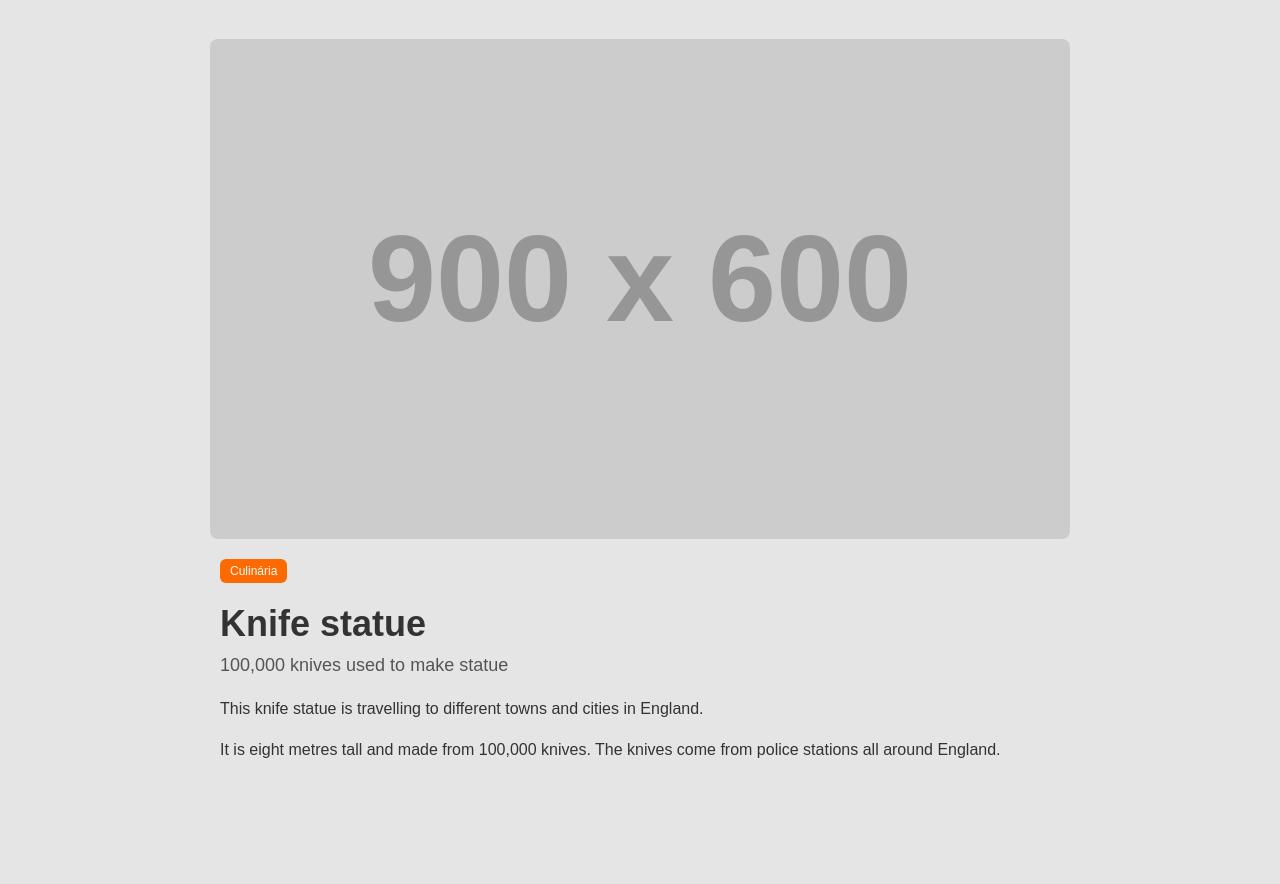
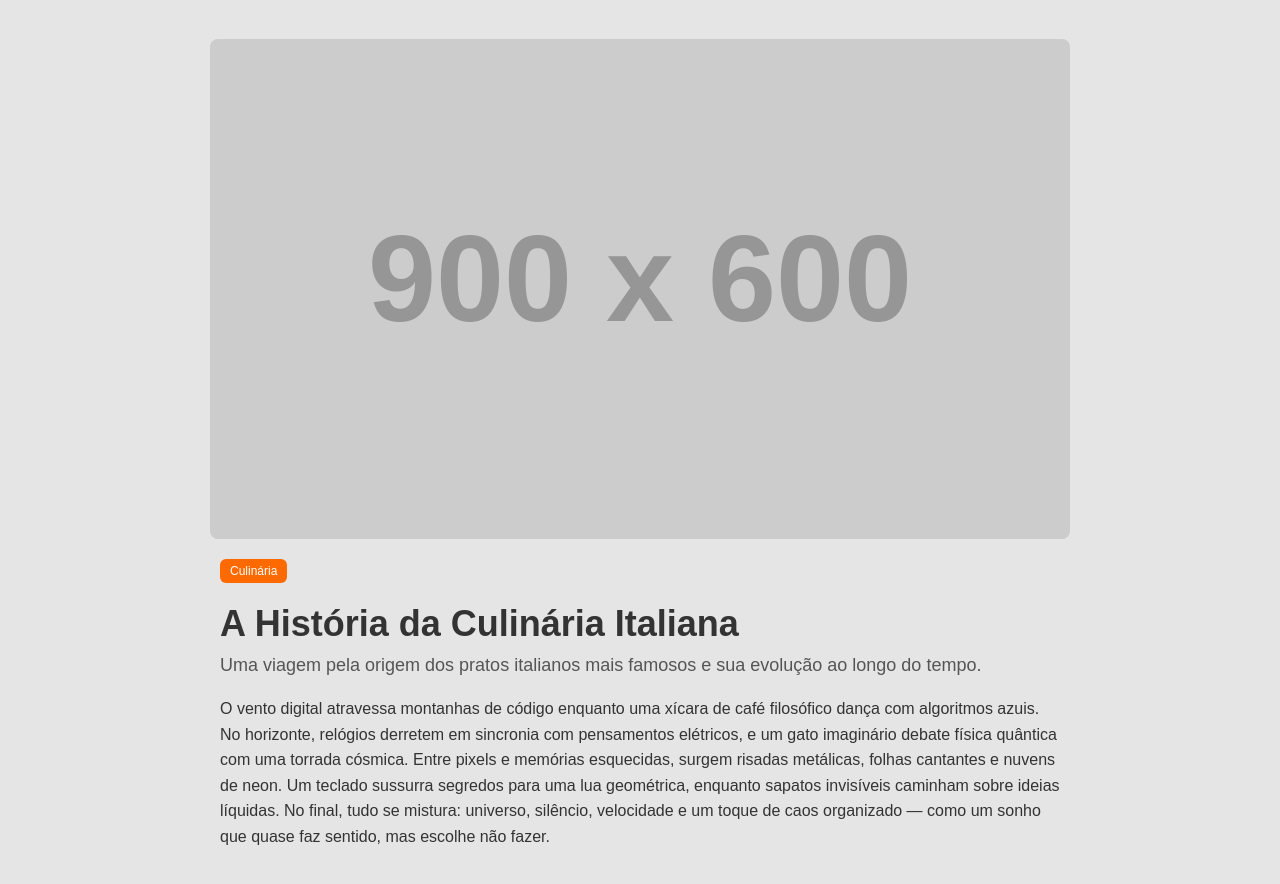
Before and after one commit to leonardo-dev1/Squad08_FrontEnd, a plain HTML site: page css/paginadoblog.html in a window 1280 px wide. Shown: the part 60-944 px from the top of the page. Before the commit the page ends 897 px from the top, so only its background shows below. Drawn offline with Linux system fonts and the light colour scheme; placeholder pictures from the web are drawn by us.

Commit message:
adicionei as fotos e o texto na página blog

```diff
--- a/css/paginadoblog.html
+++ b/css/paginadoblog.html
@@ -109,20 +109,18 @@
       <div class="content">
         <div class="tag">Culinária</div>
 
-        <h2>Knife statue</h2>
+        <h2> A História da Culinária Italiana</h2>
 
         <div class="subtitle">
-          100,000 knives used to make statue
+          Uma viagem pela origem dos pratos italianos mais famosos e sua evolução ao longo do tempo.
         </div>
 
         <p>
-          This knife statue is travelling to different towns and cities in England.
-        </p>
+          O vento digital atravessa montanhas de código enquanto uma xícara de café filosófico dança com algoritmos azuis. No horizonte, relógios derretem em sincronia com pensamentos elétricos, e um gato imaginário debate física quântica com uma torrada cósmica.
 
-        <p>
-          It is eight metres tall and made from 100,000 knives.
-          The knives come from police stations all around England.
-        </p>
+Entre pixels e memórias esquecidas, surgem risadas metálicas, folhas cantantes e nuvens de neon. Um teclado sussurra segredos para uma lua geométrica, enquanto sapatos invisíveis caminham sobre ideias líquidas.
+
+No final, tudo se mistura: universo, silêncio, velocidade e um toque de caos organizado — como um sonho que quase faz sentido, mas escolhe não fazer.
 
       </div>
 
```
